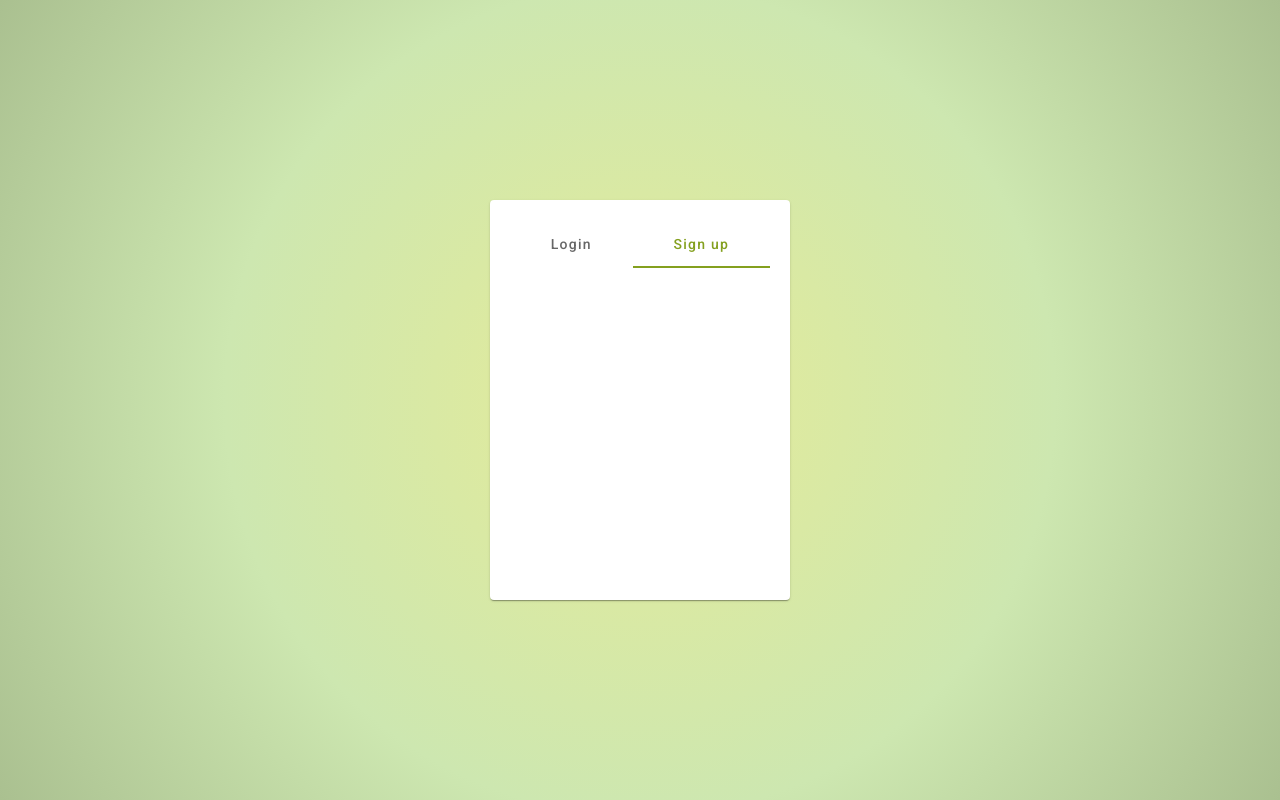
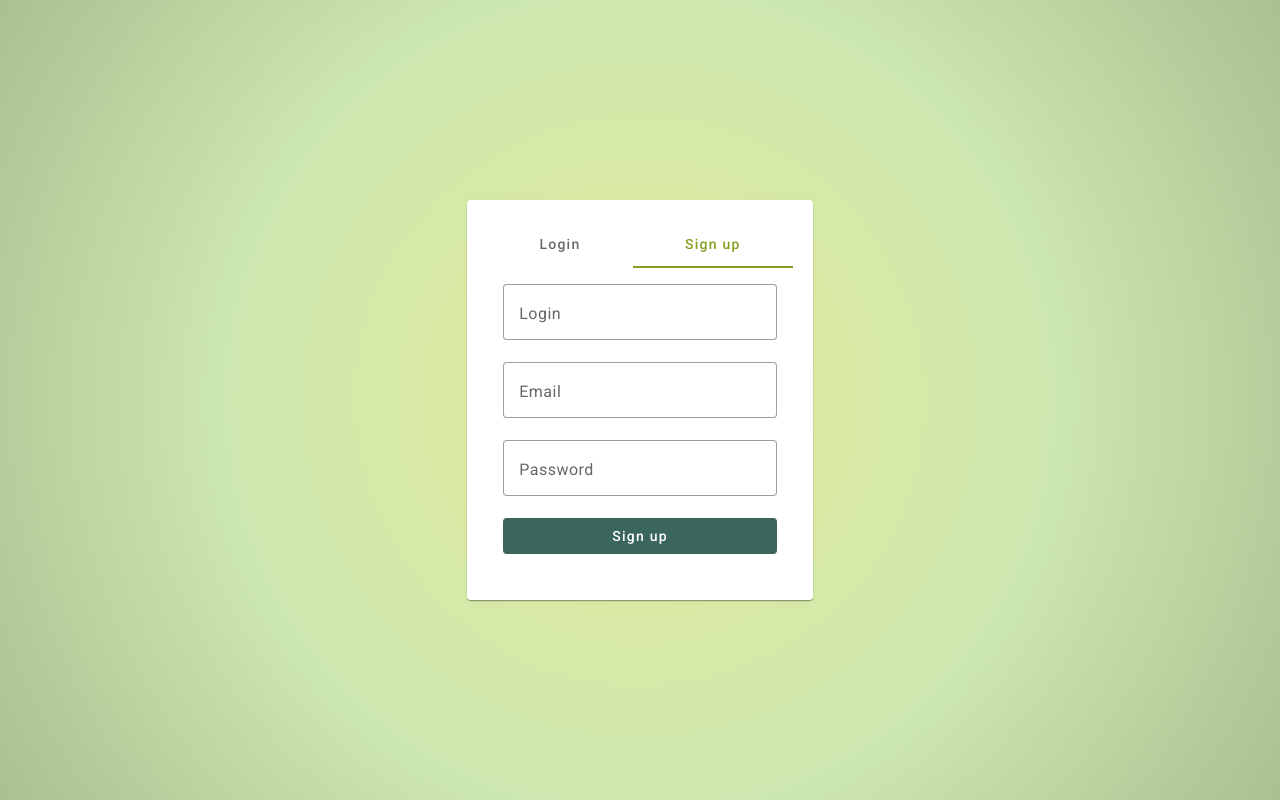
Before and after one commit to LauraSzymanska/journel-fe, an Angular app: page /login in a window 1280 px wide. Both pictures are taken after a click on the tab "Sign up". Built offline with nearby package versions, Linux system fonts and the light colour scheme.

Commit message:
register tab

```diff
--- a/src/views/login/login.component.css
+++ b/src/views/login/login.component.css
@@ -8,6 +8,22 @@
 
 mat-card {
   padding: 20px;
+  width: 27%;
   min-width: 300px;
   height: 400px;
 }
+
+mat-card-content {
+  display: flex;
+  flex-direction: column;
+}
+
+mat-form-field {
+  width: 100%;
+}
+
+.button-container {
+  display: flex;
+  justify-content: center;
+  width: 100%;
+}
--- a/src/views/login/login.component.html
+++ b/src/views/login/login.component.html
@@ -2,20 +2,37 @@
     <mat-tab-group>
         <mat-tab label="Login">
             <mat-card-content>
-            <p><mat-form-field appearance="outline">
-                <mat-label>Login</mat-label>
-                <input matInput>
-            </mat-form-field></p>
+                <mat-form-field appearance="outline">
+                    <mat-label>Login</mat-label>
+                    <input matInput>
+                </mat-form-field>
 
-            <p><mat-form-field appearance="outline">
-                <mat-label>Password</mat-label>
-                <input matInput>
-            </mat-form-field></p>
-            <button mat-flat-button>Login</button>
-        </mat-card-content>
+                <mat-form-field appearance="outline">
+                    <mat-label>Password</mat-label>
+                    <input matInput>
+                </mat-form-field>
+                <button mat-flat-button color="accent" class="button-container">Login</button>
+            </mat-card-content>
         </mat-tab>
 
         <mat-tab label="Sign up">
+            <mat-card-content>
+                <mat-form-field appearance="outline">
+                    <mat-label>Login</mat-label>
+                    <input matInput>
+                </mat-form-field>
+
+                <mat-form-field appearance="outline">
+                    <mat-label>Email</mat-label>
+                    <input matInput>
+                </mat-form-field>
+
+                <mat-form-field appearance="outline">
+                    <mat-label>Password</mat-label>
+                    <input matInput>
+                </mat-form-field>
+                <button mat-flat-button color="accent" class="button-container">Sign up</button>
+            </mat-card-content>
         </mat-tab>
     </mat-tab-group>
 </mat-card>
```
